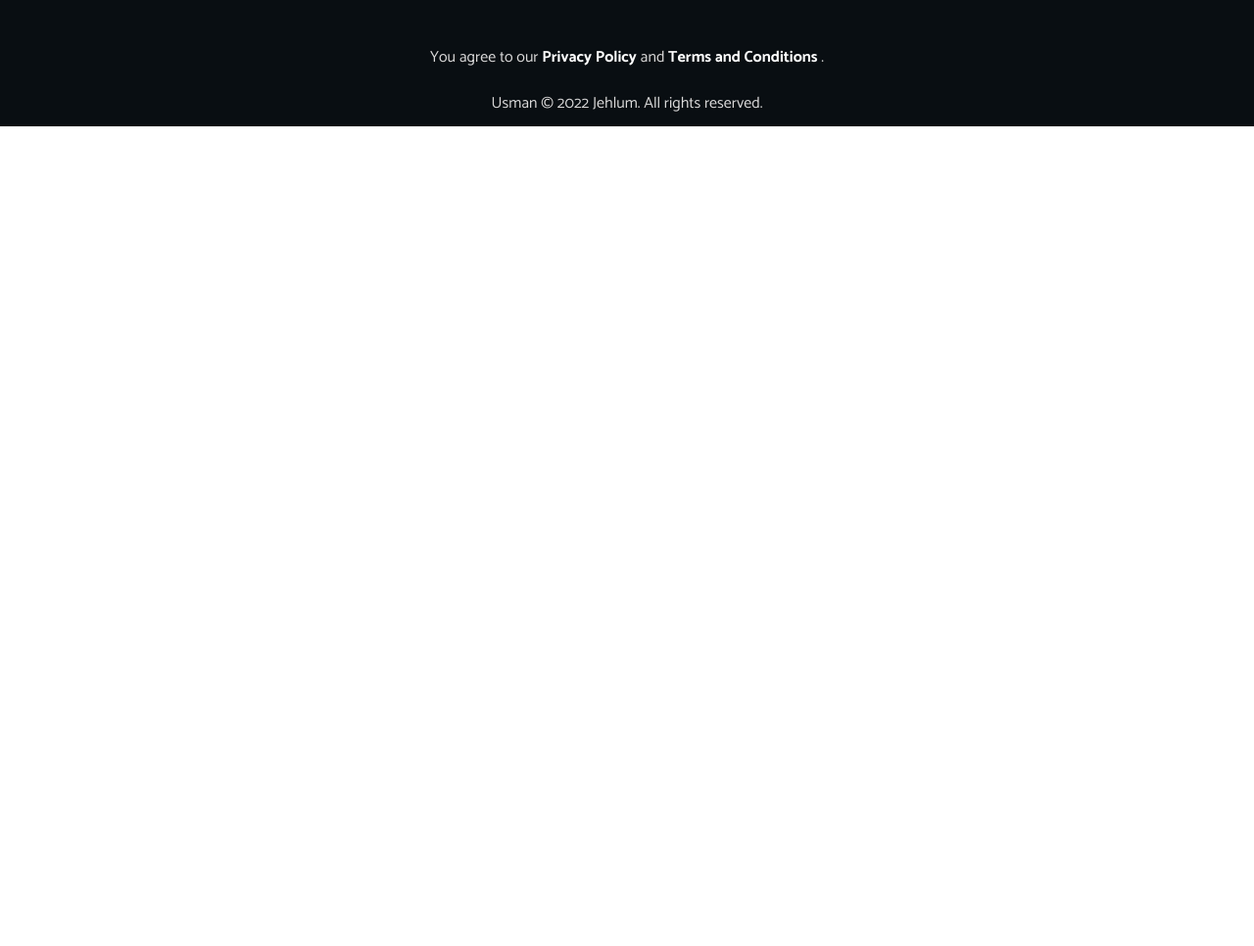
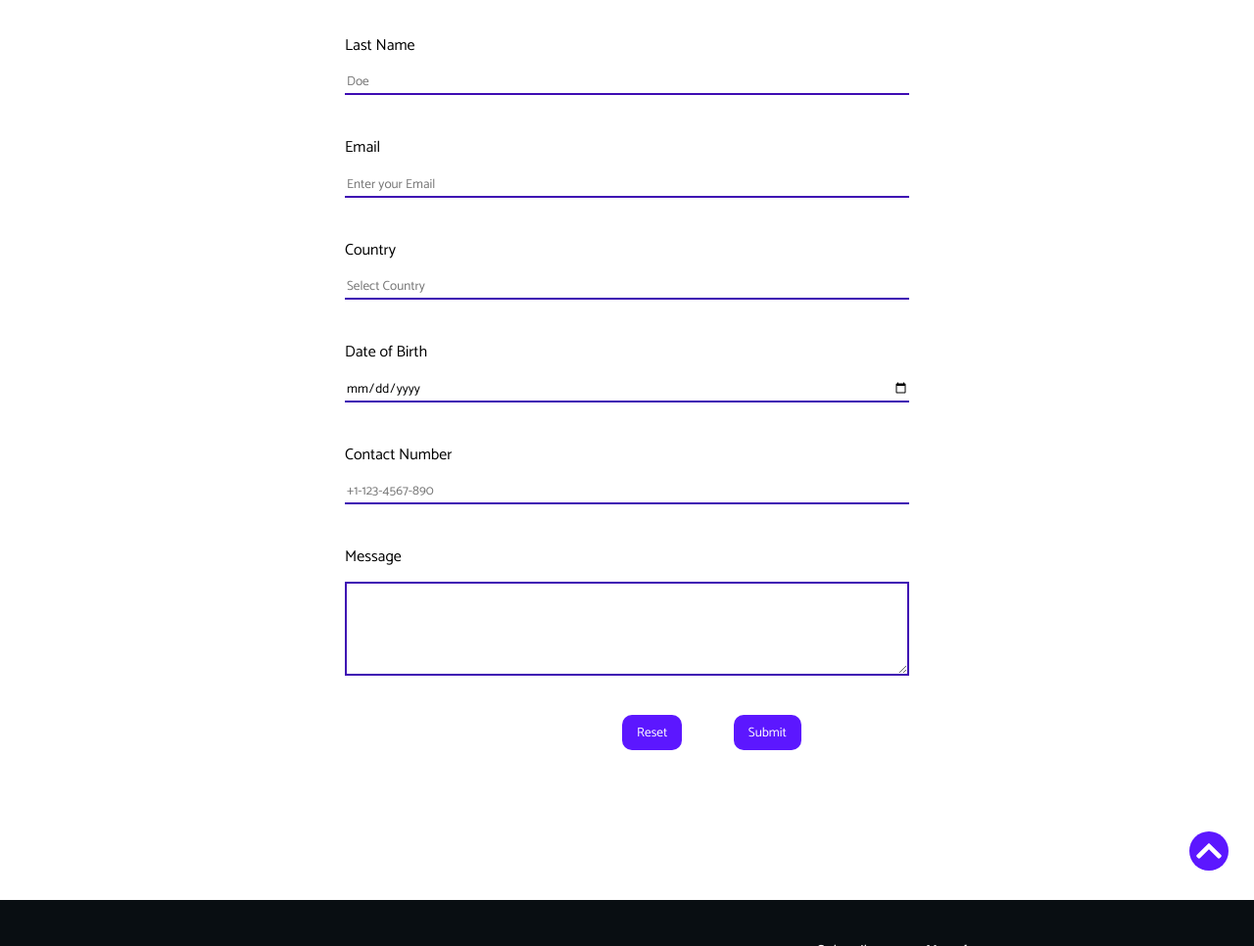
Before and after one commit to muhammadusmannaeem/19679-html5css3, a plain HTML site: page pages/contact.html in a window 1280 px wide. Shown: the part 1087-2053 px from the top of the page at 98% size. Before the commit the page ends 1216 px from the top, so only its background shows below. Drawn offline with Linux system fonts and the light colour scheme.

Commit message:
completed contact

```diff
--- a/css/styles.css
+++ b/css/styles.css
@@ -362,7 +362,73 @@ figure figcaption {
     padding: 5px;
 }
 
+.form-container {
+    width: 90%;
+    margin-left: 5%;
+    margin-top: 15vh;
+}
 
+.form-group {
+    display: flex;
+    flex-direction: column;
+    justify-content: center;
+    text-align: left;
+    margin: 0;
+    padding: 0;
+    margin-top: 5vh;
+}
+
+.form-group label {
+    margin-bottom: 2%;
+    font-family: paragraphFont, Arial, sans-serif, Calibri;
+    ;
+}
+
+.form-group textarea {
+    font-family: paragraphFont, Arial, sans-serif, Calibri;
+    ;
+    outline: none;
+    border: var(--main-color) 2px solid;
+    max-width: 100%;
+    max-height: 80vh;
+}
+
+.form-group input {
+    font-family: paragraphFont, Arial, sans-serif, Calibri;
+    ;
+    border: none;
+    outline: none;
+    border-bottom: var(--main-color) 2px solid;
+}
+
+.form-group input:focus,
+.form-group textarea:focus {
+    border-bottom: var(--main-color) 4px solid;
+}
+
+.submit-buttons {
+    width: 50%;
+    margin-left: 40%;
+    flex-direction: row;
+    justify-content: space-evenly;
+}
+
+.submit-buttons button {
+    padding: 7px 15px;
+    border-radius: 10px;
+    background-color: var(--third-color);
+    color: var(--white-color);
+    font-family: paragraphFont, Arial, sans-serif, Calibri;
+    cursor: pointer;
+    outline: none;
+    border: none;
+}
+
+
+.submit-buttons button:hover {
+    background-color: var(--main-color);
+    box-shadow: 0 0 10px var(--main-color);
+}
 
 /* Tablets */
 
@@ -396,6 +462,11 @@ figure figcaption {
 
     h3 {
         font-size: 1.4rem !important;
+    }
+
+    .form-container {
+        width: 70%;
+        margin-left: 15%;
     }
 
 }
@@ -572,7 +643,8 @@ figure figcaption {
     .split-two,
     .split-three,
     .split-left,
-    .split-right, .split-item {
+    .split-right,
+    .split-item {
         margin: 1% !important;
         padding: 0 !important;
     }
@@ -580,7 +652,8 @@ figure figcaption {
     .split-two,
     .split-three,
     .split-left,
-    .split-right, .split-item img {
+    .split-right,
+    .split-item img {
         width: 100%;
         margin-top: 10vh !important;
         height: 40vh;
@@ -590,12 +663,19 @@ figure figcaption {
         height: 40vh;
     }
 
-    .split-left .first-item, .split-right .second-item {
+    .split-left .first-item,
+    .split-right .second-item {
         width: 34%;
     }
 
-    .split-left .second-item, .split-right .first-item {
+    .split-left .second-item,
+    .split-right .first-item {
         width: 66%;
+    }
+
+    .form-container {
+        width: 50%;
+        margin-left: 25%;
     }
 
 }
--- a/pages/contact.html
+++ b/pages/contact.html
@@ -76,10 +76,78 @@
             <main>
                 <section class="jehlum-contact">
                     <h2>
-                        Contact Us
+                        Reach Out
                     </h2>
-                    <div>
-
+                    <div class="form-container">
+                        <form>
+                            <div class="form-group">
+                                <label for="fname">
+                                    First Name
+                                </label>
+                                <input type="text" id="fname" name="firstname" placeholder="John" required>
+                            </div>
+                            <div class="form-group">
+                                <label for="mname">
+                                    Middle Name
+                                </label>
+                                <input type="text" id="mname" name="middlename" placeholder="Gray">
+                            </div>
+                            <div class="form-group">
+                                <label for="lname">
+                                    Last Name
+                                </label>
+                                <input type="text" id="lname" name="lastname" placeholder="Doe" required>
+                            </div>
+                            <div class="form-group">
+                                <label for="form-email">
+                                    Email
+                                </label>
+                                <input type="email" id="form-email" name="email" placeholder="Enter your Email" required>
+                            </div>
+                            <div class="form-group">
+                                <label for="country">
+                                    Country
+                                </label>
+                                <input type="text" id="country" list="countries" name="country" placeholder="Select Country" required>
+                                <datalist id="countries">
+                                    <option value="Albania">
+                                    <option value="Australia">
+                                    <option value="Belgium">
+                                    <option value="China">
+                                    <option value="Egypt">
+                                    <option value="France">
+                                    <option value="India">
+                                    <option value="Malaysia">
+                                    <option value="New York">
+                                    <option value="Pakistan">
+                                    <option value="Palao">
+                                    <option value="Saudi Arabia">
+                                    <option value="Zimbabwe">
+                                </datalist>
+                            </div>
+                            <div class="form-group">
+                                <label for="dob">
+                                    Date of Birth
+                                </label>
+                                <input type="date" id="dob" name="dateofbirth" required>
+                            </div>
+                            <div class="form-group">
+                                <label for="number">
+                                    Contact Number
+                                </label>
+                                <input type="tel" id="number" name="phonenumer" placeholder="+1-123-4567-890" required>
+                            </div>
+                            <div class="form-group">
+                                <label for="message">
+                                    Message
+                                </label>
+                                <textarea id="message" rows="4" name="message"></textarea>
+                            </div>
+                            <div class="form-group submit-buttons">
+                                <button type="reset" class="reset">Reset</button>
+                                <button type="submit" class="submit">Submit</button>
+                            </div>
+                        </form>
                     </div>
                 </section>
             </main>
```
